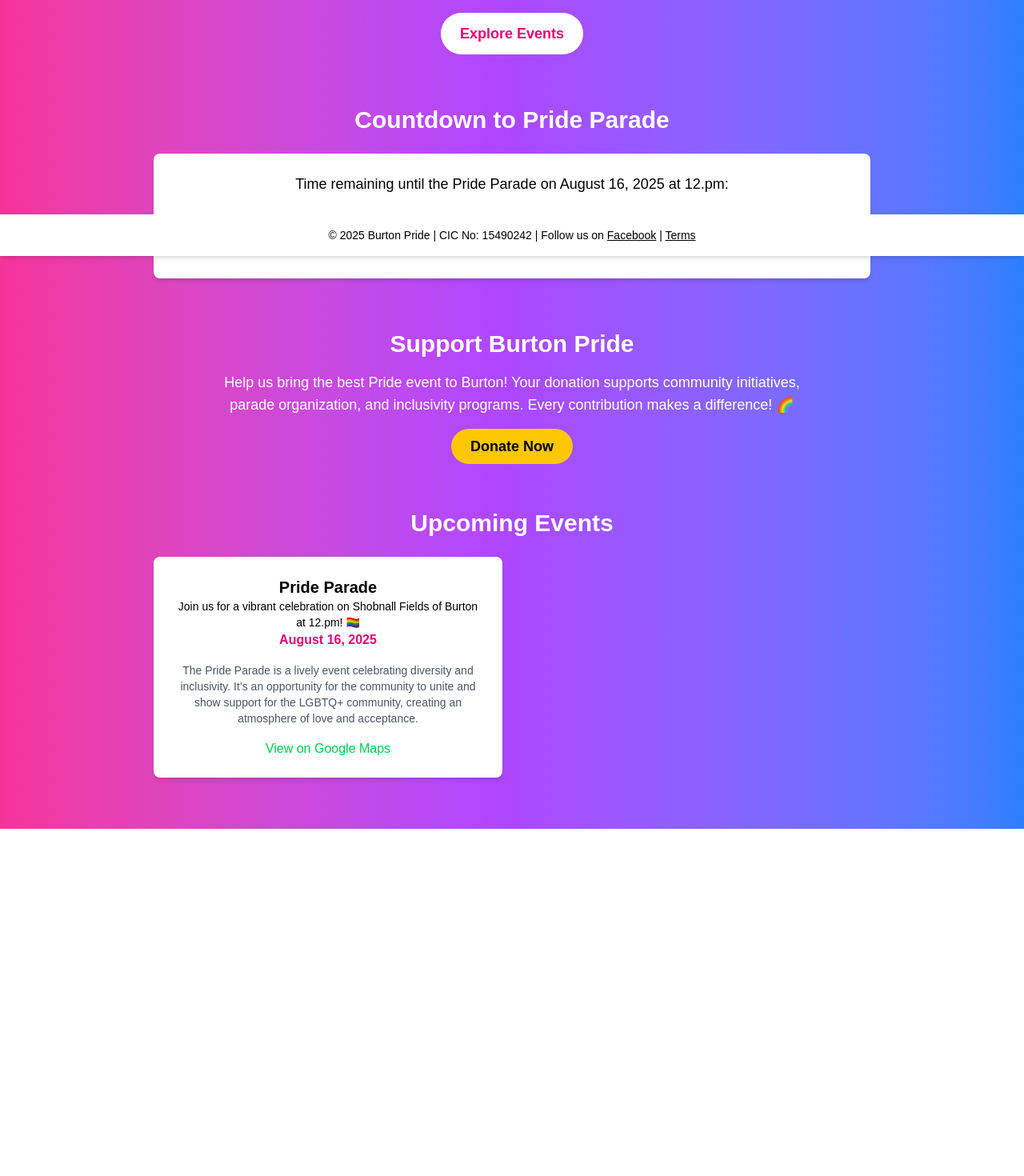
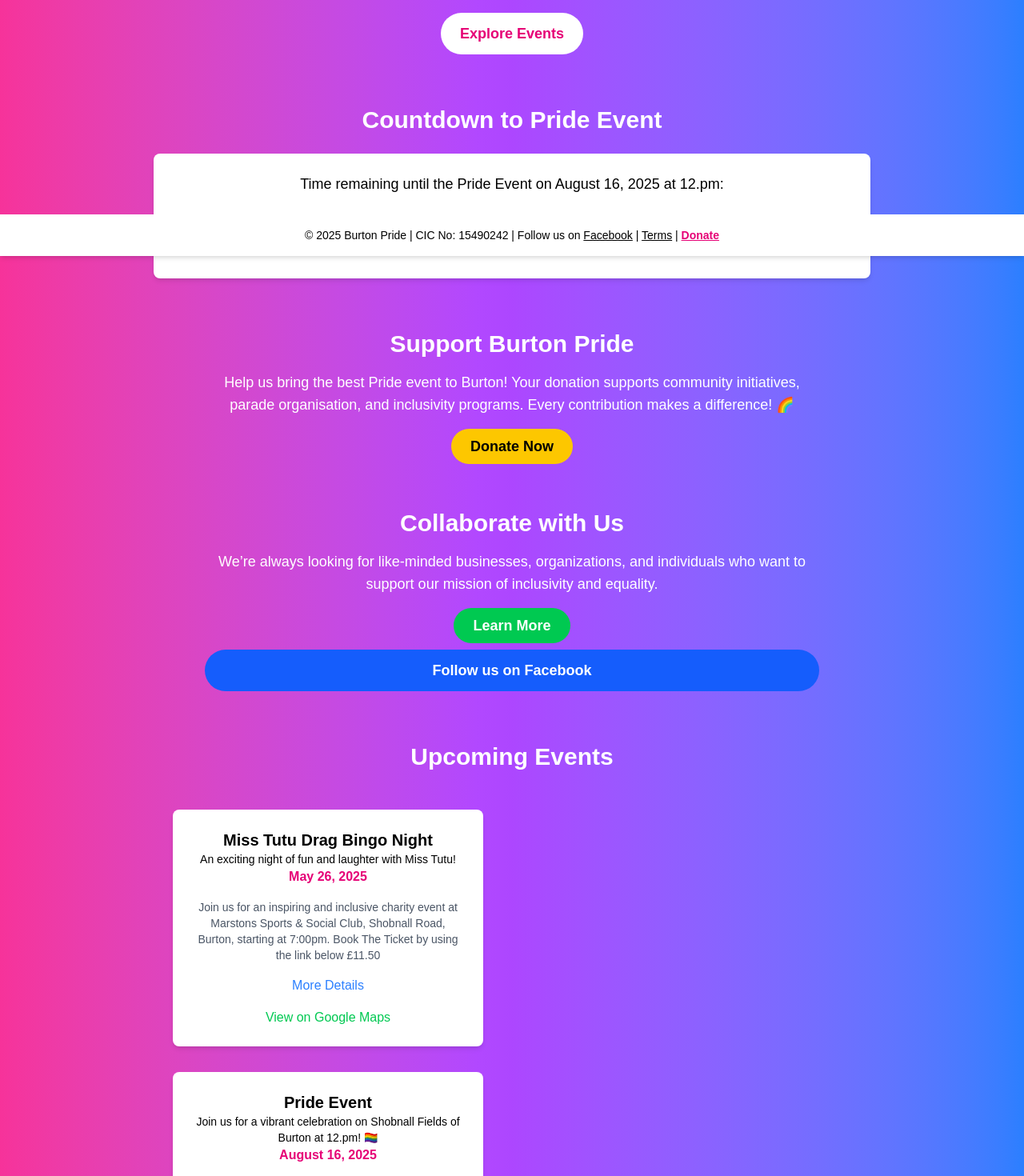
Before and after one commit to cameronlowndes/Burton_pride, a Next.js app: page / in a window 1280 px wide. Shown: the part 480-1950 px from the top of the page at 80% size. Before the commit the page ends 1516 px from the top, so only its background shows below. Built offline with nearby package versions, Linux system fonts and the light colour scheme.

Commit message:
done for today

```diff
--- a/app/ContactUS/page.tsx
+++ b/app/ContactUS/page.tsx
@@ -33,7 +33,7 @@ export default function Contact() {
         <section className="mt-16 text-center w-full max-w-4xl">
           <h2 className="text-3xl font-semibold mb-6">Get in Touch</h2>
           <iframe
-            src="https://docs.google.com/forms/d/e/your-form-id/viewform?embedded=true"
+            src="https://forms.gle/h7fNYr81vFSCRQfz8"
             width="640"
             height="480"
             className="w-full max-w-3xl mx-auto"
--- /dev/null
+++ b/app/Sponsor/page.tsx
@@ -0,0 +1,67 @@
+import Image from "next/image";
+import Link from "next/link";
+import Navbar from "../components/Navbar";
+import Footer from "../components/Footer";
+import Head from "next/head";
+
+export default function Sponsors() {
+  return (
+    <>
+      <Head>
+        <title>Burton Pride - Sponsors</title>
+        <meta name="description" content="Meet the amazing sponsors who support Burton Pride and help make our events possible." />
+      </Head>
+
+      <div className="min-h-screen bg-gradient-to-r from-pink-500 via-purple-500 to-blue-500 text-white flex flex-col items-center p-8 sm:p-16 pb-24">
+        <Navbar />
+
+        <header className="text-center flex flex-col items-center gap-6 mt-16">
+          <Image src="/image/logo.jpg" alt="Burton Pride Sponsors" width={180} height={180} className="hero-logo" />
+          <h1 className="text-4xl sm:text-6xl font-bold">Our Sponsors</h1>
+          <p className="text-lg sm:text-xl max-w-2xl">
+            A huge thank you to our sponsors for making Burton Pride possible! Your support helps us celebrate diversity, inclusion, and love.
+          </p>
+        </header>
+
+        {/* Sponsors Section */}
+        <section className="mt-16 text-center w-full max-w-4xl">
+          <h2 className="text-3xl font-semibold mb-6">Proudly Supported By</h2>
+          <div className="grid gap-6 sm:grid-cols-2 lg:grid-cols-3">
+
+            {/* Sponsor Card with Button */}
+            <div className="bg-white text-black shadow-md rounded-lg p-6 flex flex-col items-center transition hover:shadow-lg hover:scale-105">
+              <Image src="/image/Social_Roots.jpg" alt="Social Roots & Green Shoots" width={150} height={150} className="w-32 h-32 rounded mb-4" />
+              <h2 className="text-xl font-semibold">Social Roots & Green Shoots</h2>
+              <p className="text-gray-600 text-center mb-4">Committed to supporting LGBTQ+ communities.</p>
+
+              <Link
+                href="https://www.youtube.com/@SocialRootsGreenShoots"
+                target="_blank"
+                className="bg-pink-600 text-white px-4 py-2 rounded-full font-semibold hover:bg-pink-700 transition"
+              >
+                Visit Sponsor
+              </Link>
+            </div>
+
+          </div>
+        </section>
+
+        {/* Call to Action - Become a Sponsor */}
+        <section className="mt-16 text-center w-full max-w-3xl">
+          <h2 className="text-3xl font-semibold mb-4">Want to Sponsor Us?</h2>
+          <p className="text-lg mb-6">
+            Join our amazing sponsors in making a difference! Support Burton Pride and help create an unforgettable event.
+          </p>
+          <Link
+            href="/Collaborate"
+            className="bg-white text-pink-600 px-6 py-3 rounded-full font-semibold text-lg hover:bg-opacity-80 transition"
+          >
+            Become a Sponsor
+          </Link>
+        </section>
+
+        <Footer />
+      </div>
+    </>
+  );
+}
--- a/app/Volunteer/page.tsx
+++ b/app/Volunteer/page.tsx
@@ -35,25 +35,43 @@ export default function Volunteer() {
                     </p>
                 </header>
 
-                {/* Volunteer Sign-Up Section */}
-                <section className="mt-16 text-center w-full max-w-3xl">
-                    <h2 className="text-3xl font-semibold mb-6">Sign Up to Volunteer</h2>
-                    <p className="text-lg mb-6">
-                        Ready to make a difference? Fill out the volunteer form below, and we'll get in touch with you to confirm your role and schedule.
-                    </p>
+                {/* Volunteer Section */}
+                <section className="mt-16 w-full max-w-5xl flex flex-col md:flex-row gap-10">
 
-                    {/* Embed Google Form */}
-                    <div className="w-full max-w-3xl mx-auto">
+                    {/* Text Content (Left Side) */}
+                    <div className="md:w-1/2 text-left">
+                        <h2 className="text-3xl font-semibold mb-4">Why does Burton Pride C.I.C. need volunteers?</h2>
+                        <p className="text-lg mb-4">
+                            Because your involvement can make a real difference. Your information is crucial for us to comply with our legal obligations and ensure the safety of everyone we serve.
+                        </p>
+                        <p className="text-lg mb-4">
+                            Nearly all tasks that Burton Pride asks its volunteers to take on require interaction with the public, including potential contact with children and vulnerable adults.
+                        </p>
+                        <p className="text-lg mb-4">
+                            Your trust is important to us. Burton Pride requires this information to comply with legal obligations. Your actions as a volunteer significantly impact our operations and the lives of those we serve.
+                        </p>
+                        <p className="text-lg mb-6">
+                            Rest assured, Burton Pride C.I.C. values your privacy. We will only share your information if requested by the appropriate authority.
+                        </p>
+                        <p className="text-lg">
+                            If you have any questions, please don’t hesitate to contact us at
+                            <a href="mailto:prideburton@gmail.com" className="text-yellow-300 underline ml-1">prideburton@gmail.com</a>. We would love to hear from you.
+                        </p>
+                    </div>
+
+                    {/* Google Form (Right Side) */}
+                    <div className="md:w-1/2 flex justify-center">
                         <iframe
-                            src="https://docs.google.com/forms/d/e/1FAIpQLSdXxxxxxxx/viewform?embedded=true"
-                            width="640"
-                            height="1200"
-                            className="border-0"
+                            src="https://forms.gle/oFteosGZ9sJPQR6T9"
+                            width="100%"
+                            height="600"
+                            className="border-0 rounded-lg shadow-lg"
                             title="Volunteer Sign-up Form"
                         >
                             Loading…
                         </iframe>
                     </div>
+
                 </section>
 
                 <Footer />
--- /dev/null
+++ b/app/components/Card.tsx
@@ -0,0 +1,17 @@
+import React, { ReactNode } from "react";
+
+interface CardProps {
+  title: string;
+  children: ReactNode;
+}
+
+const Card: React.FC<CardProps> = ({ title, children }) => {
+  return (
+    <div className="bg-white shadow-lg rounded-2xl p-6 w-full max-w-sm text-center text-black">
+      <h3 className="text-2xl font-semibold mb-4">{title}</h3>
+      <div className="text-lg">{children}</div>
+    </div>
+  );
+};
+
+export default Card;
--- a/app/components/Countdown.tsx
+++ b/app/components/Countdown.tsx
@@ -30,9 +30,9 @@ const Countdown = () => {
 
   return (
     <section id="countdown" className="mt-16 text-center w-full max-w-4xl">
-      <h2 className="text-3xl font-semibold mb-6">Countdown to Pride Parade</h2>
+      <h2 className="text-3xl font-semibold mb-6">Countdown to Pride Event</h2>
       <div className="bg-white text-black p-6 rounded-lg shadow-md">
-        <p className="text-lg mb-4">Time remaining until the Pride Parade on August 16, 2025 at 12.pm:</p>
+        <p className="text-lg mb-4">Time remaining until the Pride Event on August 16, 2025 at 12.pm:</p>
         <div className="flex justify-center items-center space-x-6">
           <div className="text-xl font-semibold">
             <span className="block text-3xl">{timeLeft.days}</span>
--- a/app/components/EventCard.tsx
+++ b/app/components/EventCard.tsx
@@ -5,9 +5,9 @@ interface EventCardProps {
   description: string;
   date: string;
   details: string;
-  link: string;
-  mapLink: string;  // Added mapLink prop
-  isEventPassed: boolean; // Added new prop for checking if event has passed
+  link?: string;  // Link is optional for events without a specific page
+  mapLink: string;
+  isEventPassed: boolean;
 }
 
 const EventCard: React.FC<EventCardProps> = ({
@@ -31,9 +31,11 @@ const EventCard: React.FC<EventCardProps> = ({
         {isEventPassed ? (
           <p className="text-red-500 font-semibold">Event Completed</p>
         ) : (
-          <Link href={link}>
-            <span className="text-blue-500 hover:underline"></span>
-          </Link>
+          link && (
+            <Link href={link}>
+              <span className="text-blue-500 hover:underline">More Details</span>
+            </Link>
+          )
         )}
       </div>
       <div className="mt-4">
@@ -51,23 +53,42 @@ const EventCard: React.FC<EventCardProps> = ({
 };
 
 const EventPage: React.FC = () => {
-  const eventDate = new Date("2025-08-16");  // The event date
-  const currentDate = new Date();  // Current date
+  const currentDate = new Date();
 
-  // Check if the event date has passed
-  const isEventPassed = currentDate > eventDate;
+  const events = [
+    {
+      name: "Miss Tutu Drag Bingo Night",
+      description: "An exciting night of fun and laughter with Miss Tutu!",
+      date: "May 26, 2025",
+      details: "Join us for an inspiring and inclusive charity event at Marstons Sports & Social Club, Shobnall Road, Burton, starting at 7:00pm. Book The  Ticket by using the link below £11.50",
+      link: "https://donate.giveasyoulive.com/charity/burtonanddistrictmind/event/miss-tutu-drag-bingo-night",
+      mapLink: "https://www.google.com/maps?q=Marstons+Sports+%26+Social+Club+Burton",
+      isEventPassed: new Date("2025-05-26") < currentDate
+    },
+    {
+      name: "Pride Event",
+      description: "Join us for a vibrant celebration on Shobnall Fields of Burton at 12.pm! 🏳️‍🌈",
+      date: "August 16, 2025",
+      details: "The Pride Parade is a lively event celebrating diversity and inclusivity. It’s an opportunity for the community to unite and show support for the LGBTQ+ community, creating an atmosphere of love and acceptance.",
+      mapLink: "https://www.google.com/maps?q=Shobnall+Fields+Burton",
+      isEventPassed: new Date("2025-08-16") < currentDate
+    }
+  ];
 
-  const event = {
-    name: "Pride Parade",
-    description: "Join us for a vibrant celebration on Shobnall Fields of Burton at 12.pm! 🏳️‍🌈",
-    date: "August 16, 2025",
-    details: "The Pride Parade is a lively event celebrating diversity and inclusivity. It’s an opportunity for the community to unite and show support for the LGBTQ+ community, creating an atmosphere of love and acceptance.",
-    link: "/events/pride-parade",
-    mapLink: "https://www.google.com/maps?q=Shobnall+Fields+Burton",  // Google Map link for the event location
-    isEventPassed // Pass this as a prop
-  };
+  const upcomingEvents = events.filter(event => !event.isEventPassed).sort((a, b) => new Date(a.date).getTime() - new Date(b.date).getTime());
 
-  return <EventCard {...event} isEventPassed={isEventPassed} />;
+  return (
+    <div className="flex flex-wrap justify-start gap-8 p-6">
+      {upcomingEvents.length > 0 ? (
+        upcomingEvents.map(event => <EventCard key={event.name} {...event} />)
+      ) : (
+        <div className="bg-white text-black p-8 rounded-lg shadow-md w-full md:w-2/3 lg:w-1/2 text-center">
+          <h3 className="text-2xl font-bold">No Upcoming Events</h3>
+          <p className="text-gray-600">Stay tuned for future updates!</p>
+        </div>
+      )}
+    </div>
+  );
 };
 
 export default EventPage;
--- a/app/components/Footer.tsx
+++ b/app/components/Footer.tsx
@@ -10,9 +10,17 @@ export default function Footer() {
           <a href="https://www.facebook.com/profile.php?id=61554367088734" className="underline">
             Facebook
           </a>{" "} |{" "}
-          <Link href="/terms" className="underline"> {/* Corrected this line */}
+          <Link href="/terms" className="underline">
             Terms
-          </Link>
+          </Link>{" "} |{" "}
+          <a
+            href="https://www.gofundme.com/f/raising-funds-for-burton-pride?qid=63f32d4ac52a110d1d8046124f523f48"
+            target="_blank"
+            rel="noopener noreferrer"
+            className="underline text-pink-600 font-semibold"
+          >
+            Donate
+          </a>
         </p>
       </footer>
     );
--- a/app/components/Navbar.tsx
+++ b/app/components/Navbar.tsx
@@ -21,6 +21,7 @@ export default function Navbar() {
         <Link href="/MeetUS" className="hover:underline">Meet Us</Link>
         <Link href="/ContactUS" className="hover:underline">Contact Us</Link>
         <Link href="/JoinUS" className="hover:underline">Join The Team</Link>
+        <Link href="/Sponsor" className="hover:underline">See Your Sponers</Link>
       </div>
 
       {/* Mobile Menu Button */}
@@ -39,6 +40,7 @@ export default function Navbar() {
           <Link href="/MeetUS" className="py-2 hover:underline" onClick={() => setIsMenuOpen(false)}>Meet Us</Link>
           <Link href="/ContactUS" className="py-2 hover:underline" onClick={() => setIsMenuOpen(false)}>Contact Us</Link>
           <Link href="/JoinUS" className="py-2 hover:underline" onClick={() => setIsMenuOpen(false)}>Join The Team</Link>
+          <Link href="/Sponsor" className="py-2 hover:underline" onClick={() => setIsMenuOpen(false)}>See Your Sponers</Link>
 
 
         </div>
--- a/app/page.tsx
+++ b/app/page.tsx
@@ -50,9 +50,10 @@ export default function Home() {
         <section className="mt-16 text-center w-full max-w-3xl">
           <h2 className="text-3xl font-semibold mb-4">Support Burton Pride</h2>
           <p className="text-lg mb-6">
-            Help us bring the best Pride event to Burton! Your donation supports community initiatives, parade organization, and inclusivity programs.
+            Help us bring the best Pride event to Burton! Your donation supports community initiatives, parade organisation, and inclusivity programs.
             Every contribution makes a difference! 🌈
           </p>
+          {/* Donate Button */}
           <Link
             href="https://www.gofundme.com/f/raising-funds-for-burton-pride?qid=63f32d4ac52a110d1d8046124f523f48"
             target="_blank"
@@ -60,6 +61,32 @@ export default function Home() {
           >
             Donate Now
           </Link>
+
+          {/* Collaborate Section */}
+        <section className="mt-16 text-center w-full max-w-3xl">
+          <h2 className="text-3xl font-semibold mb-4">Collaborate with Us</h2>
+        <p className="text-lg mb-6">
+          We’re always looking for like-minded businesses, organizations, and individuals who want to support our mission of inclusivity and equality.
+        </p>
+        <Link
+        href="/Collaborate"
+        className="bg-green-500 text-white px-6 py-3 rounded-full font-semibold text-lg hover:bg-green-400 transition">
+        Learn More
+        </Link>
+        </section>
+
+
+          {/* Facebook Button Below Donate Button */}
+          <div className="mt-4">
+            <Link
+              href="https://www.facebook.com/profile.php?id=61554367088734"
+              target="_blank"
+              className="bg-blue-600 text-white px-6 py-3 rounded-full font-semibold text-lg hover:bg-blue-500 transition flex items-center justify-center gap-2"
+            >
+
+              Follow us on Facebook
+            </Link>
+          </div>
         </section>
 
         {/* Events Section */}
```
Also changed, not shown: app/Collaborate/page.tsx (+60 -30 lines), public/image/Facebook_Icon.jpg (added), public/image/Social_Roots.jpg (added).
